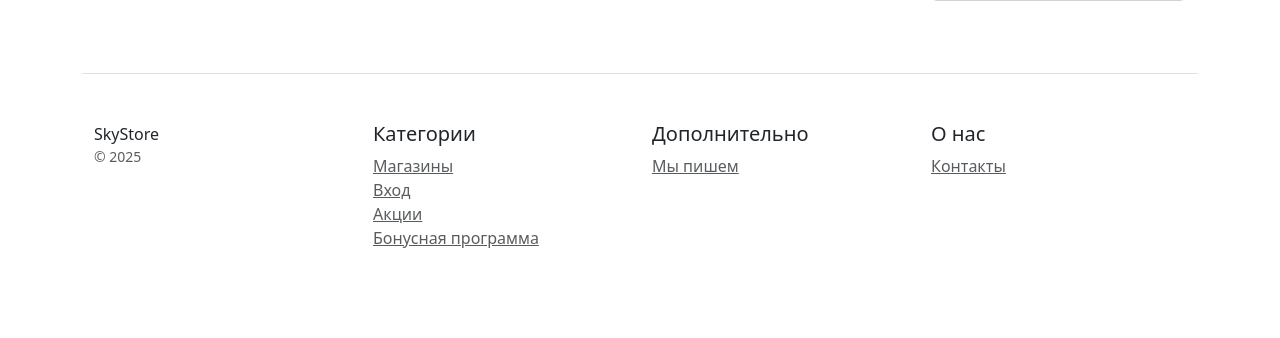
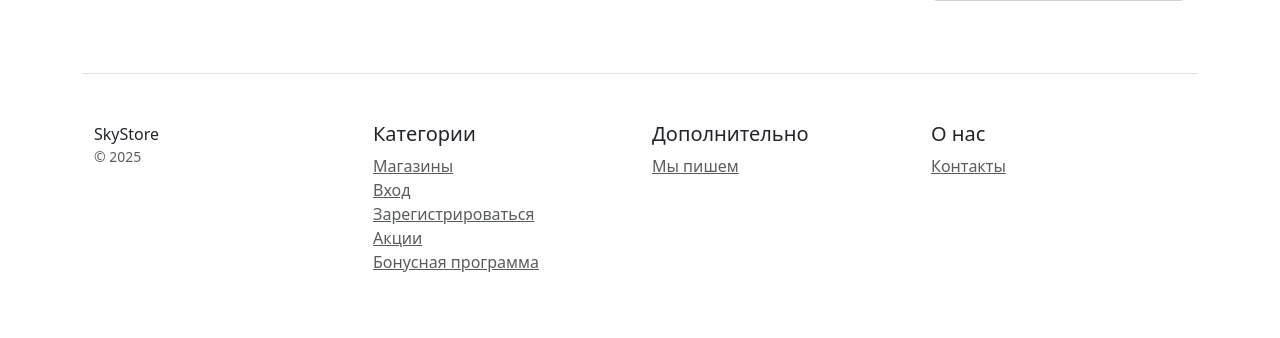
Before and after one commit to ptanch/online_store_pt, a Django app: page /contacts/ in a window 1280 px wide. Shown: the part 623-961 px from the top of the page. Before the commit the page ends 871 px from the top, so only its background shows below. Run offline with Django 5.2, Linux system fonts and the light colour scheme; parts of the project's set-up code (start-up, migrations or seed data) failed here and were passed over.

Commit message:
добавлена кнопка регистрации пользователя

```diff
--- a/catalog/templates/catalog/includes/inc_menu.html
+++ b/catalog/templates/catalog/includes/inc_menu.html
@@ -20,6 +20,7 @@
                 </li>
                 {% else %}
                 <li><a class="text-muted" href="{% url 'users:login' %}">Вход</a></li>
+                <li><a class="text-muted" href="{% url 'users:register' %}">Зарегистрироваться</a></li>
                 {% endif %}
                 <li><a class="text-muted" href="#">Акции</a></li>
                 <li><a class="text-muted" href="#">Бонусная программа</a></li>
```
